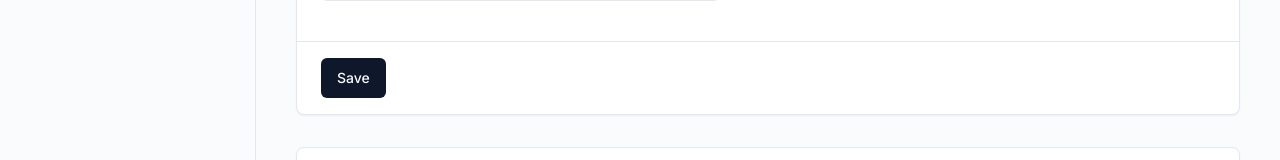
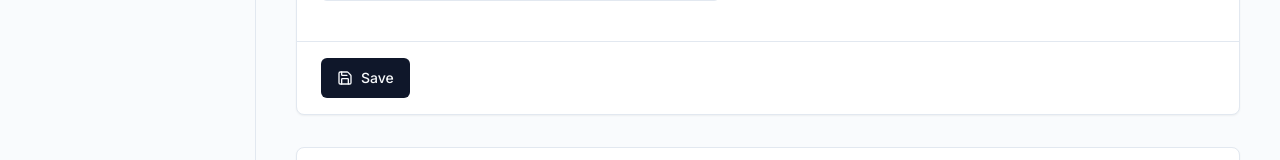
Before and after one commit to iameenahmed/jaiza, a Next.js app: page /profile in a window 1280 px wide. Shown: the part 470-630 px from the top of the page. Built offline with nearby package versions, Linux system fonts and the light colour scheme.

Commit message:
Refactor FormCard component to include Save button with icon

```diff
--- a/components/FormCard.tsx
+++ b/components/FormCard.tsx
@@ -7,6 +7,7 @@ import {
   CardTitle,
 } from '@/components/ui/card'
 import { Button } from '@/components/ui/button'
+import { Save } from 'lucide-react'
 
 interface FormCardProps {
   title: string
@@ -28,7 +29,10 @@ export default function FormCard({
         </CardHeader>
         <CardContent>{children}</CardContent>
         <CardFooter className="border-t px-6 py-4">
-          <Button>Save</Button>
+          <Button>
+            <Save className="me-2 h-4 w-4" />
+            Save
+          </Button>
         </CardFooter>
       </Card>
     </div>
```
